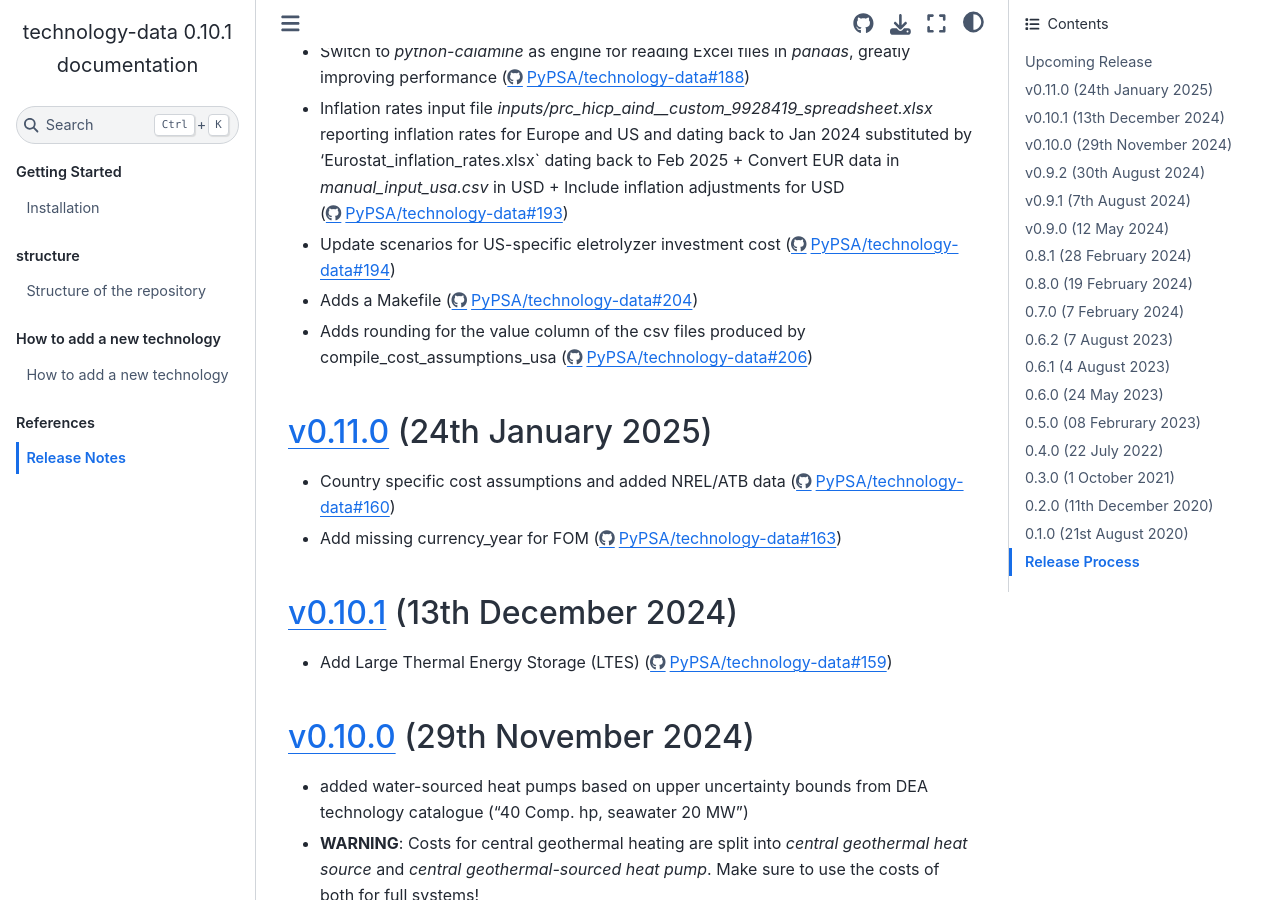
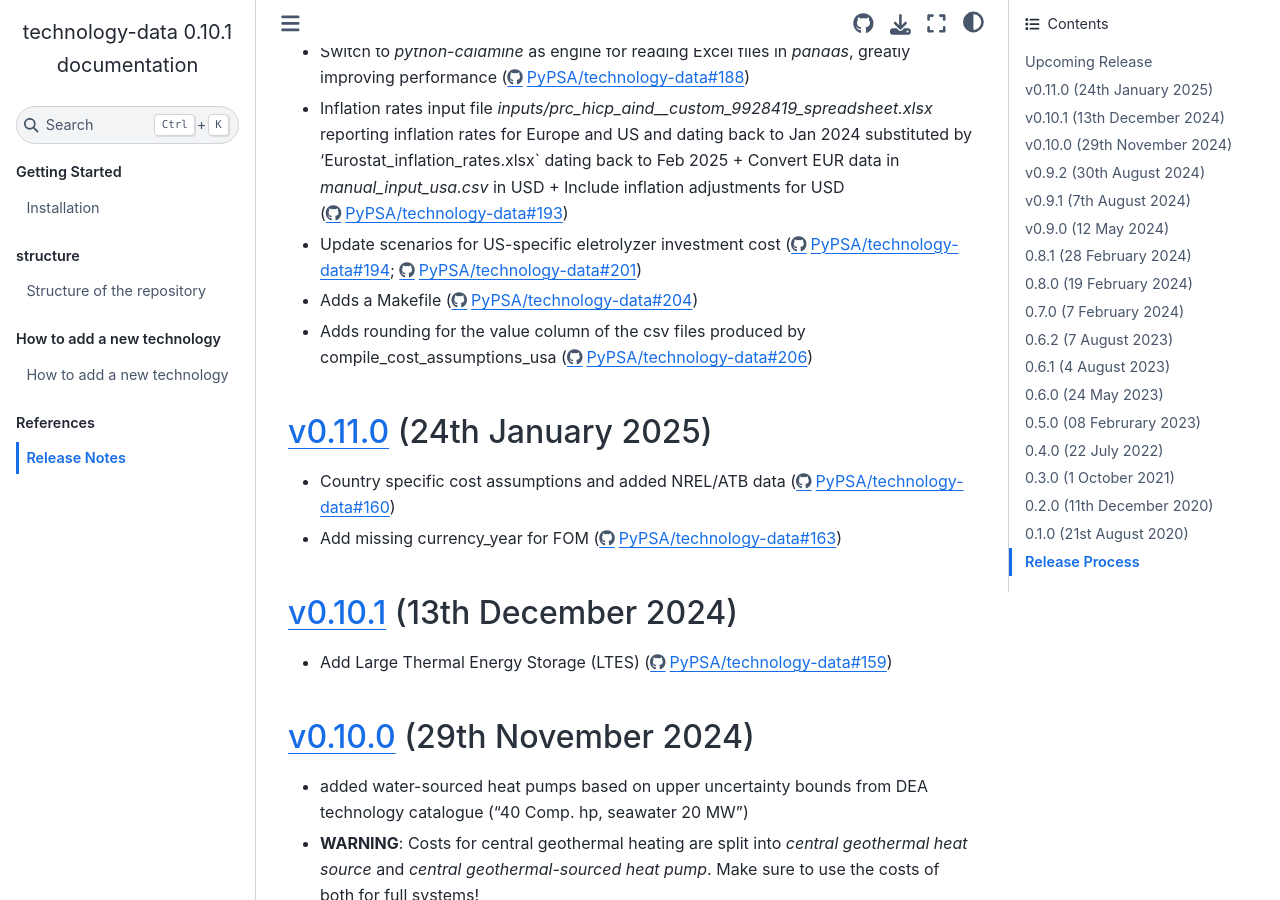
Before and after one commit to PyPSA/technology-data, a Sphinx documentation site: the page built from docs/release_notes.rst, in a window 1280 px wide and 900 px high, scrolled down 788 px. Built offline with Sphinx 7.4.7 and the Sphinx Book theme 1.1.4, drawn with Linux system fonts in a browser that asks for light colours; some of the changed lines change nothing that is shown.

Commit message:
update icct scenarios for electrolyzer costs (#201)
* update icct scenarios for electrolyzer costs

* update release notes

* update release notes

* data: Regenerate output files with rounding

* include ICCT and DOE in electrolyzers sources

---------

Co-authored-by: euronion <johannes.hampp@openenergytransition.org>

```diff
--- a/docs/release_notes.rst
+++ b/docs/release_notes.rst
@@ -42,7 +42,7 @@
 
 * Inflation rates input file `inputs/prc_hicp_aind__custom_9928419_spreadsheet.xlsx` reporting inflation rates for Europe and US and dating back to Jan 2024 substituted by 'Eurostat_inflation_rates.xlsx` dating back to Feb 2025 + Convert EUR data in `manual_input_usa.csv` in USD + Include inflation adjustments for USD (https://github.com/PyPSA/technology-data/pull/193)
 
-* Update scenarios for US-specific eletrolyzer investment cost (https://github.com/PyPSA/technology-data/pull/194)
+* Update scenarios for US-specific eletrolyzer investment cost (https://github.com/PyPSA/technology-data/pull/194; https://github.com/PyPSA/technology-data/pull/201)
 
 * Adds a Makefile (https://github.com/PyPSA/technology-data/pull/204)
 
```
Also changed, not shown: 8 other files.
